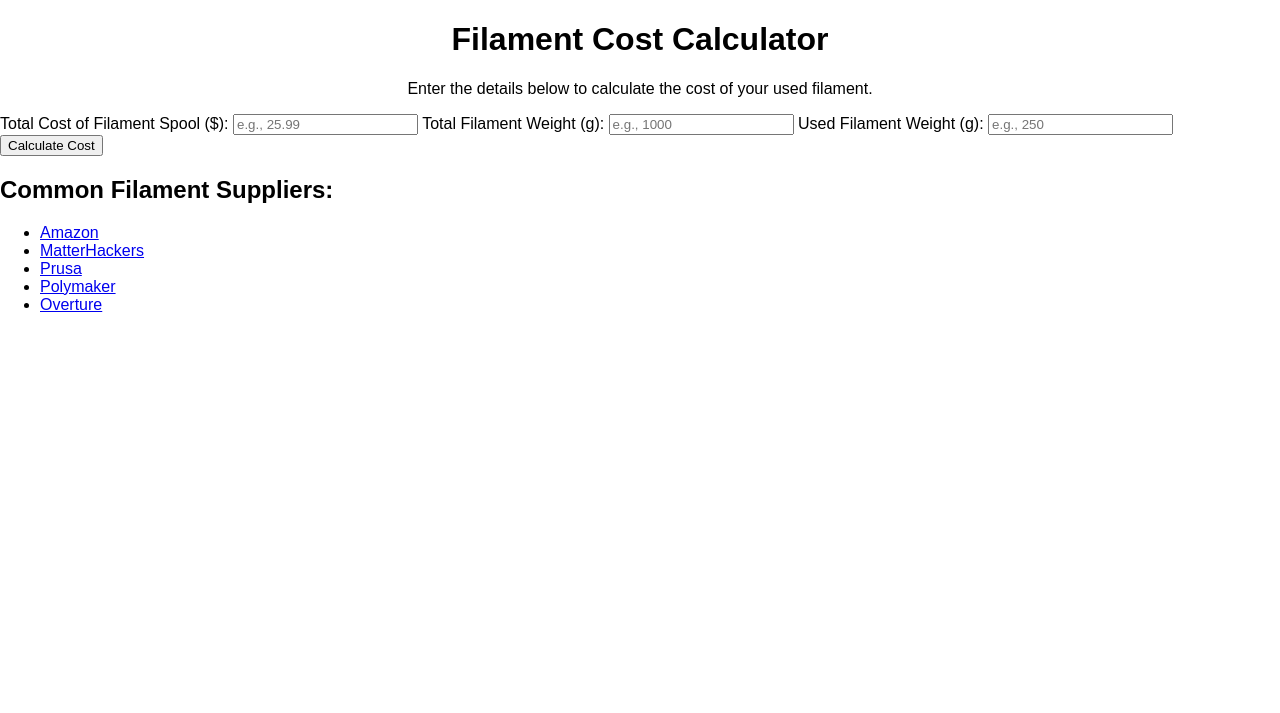
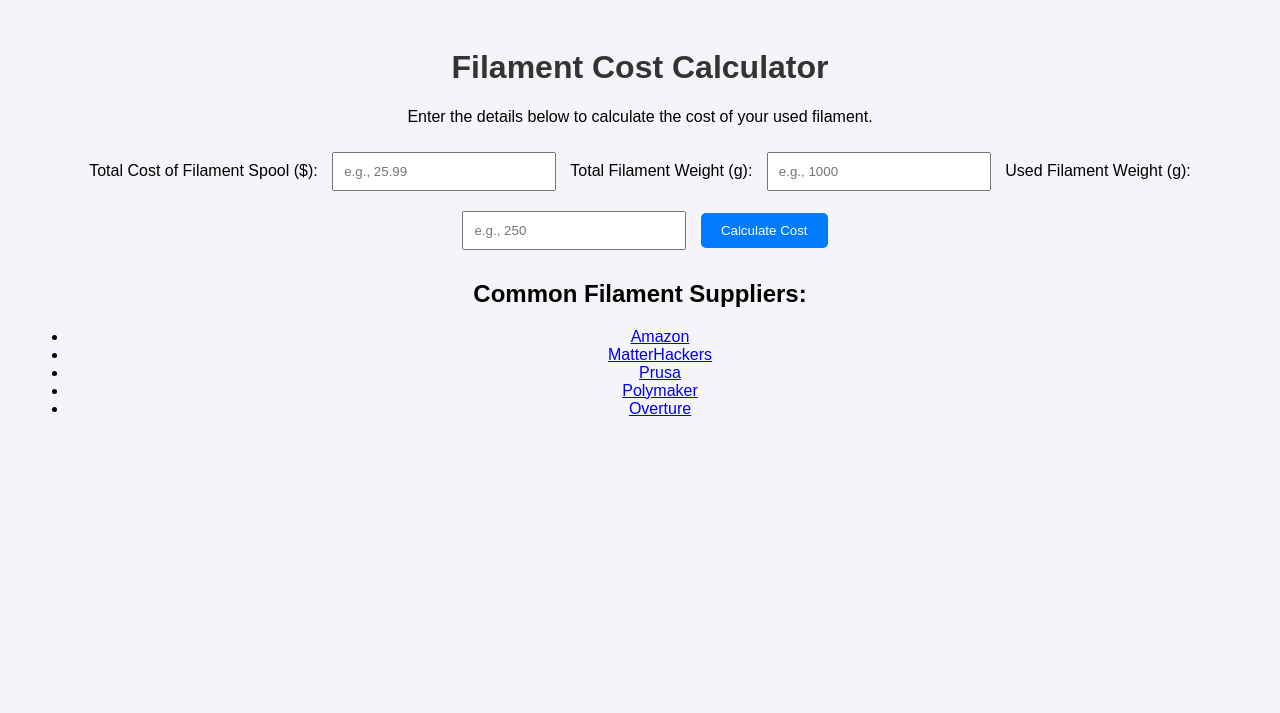
Before and after one commit to FeetusDeletus12/github.io, a plain HTML site: page index.html in a window 1280 px wide. Shown: the top 713 px of the page. Drawn offline with Linux system fonts and the light colour scheme.

Commit message:
Update style.css

```diff
--- a/style.css
+++ b/style.css
@@ -1,17 +1,37 @@
-/* Basic styling */
+/* Original styles */
 body {
     font-family: Arial, sans-serif;
-    margin: 0;
-    padding: 0;
+    text-align: center;
+    padding: 20px;
+    background-color: #f4f4f9;
 }
 
-h1, p, label {
-    text-align: center;
+h1 {
+    color: #333;
+}
+
+input {
+    margin: 10px;
+    padding: 10px;
+    width: 200px;
+}
+
+button {
+    padding: 10px 20px;
+    background-color: #007bff;
+    color: white;
+    border: none;
+    border-radius: 5px;
+    cursor: pointer;
+}
+
+button:hover {
+    background-color: #0056b3;
 }
 
 #result {
-    text-align: center;
     margin-top: 20px;
+    font-weight: bold;
 }
 
 /* Chatbot UI styling */
```
